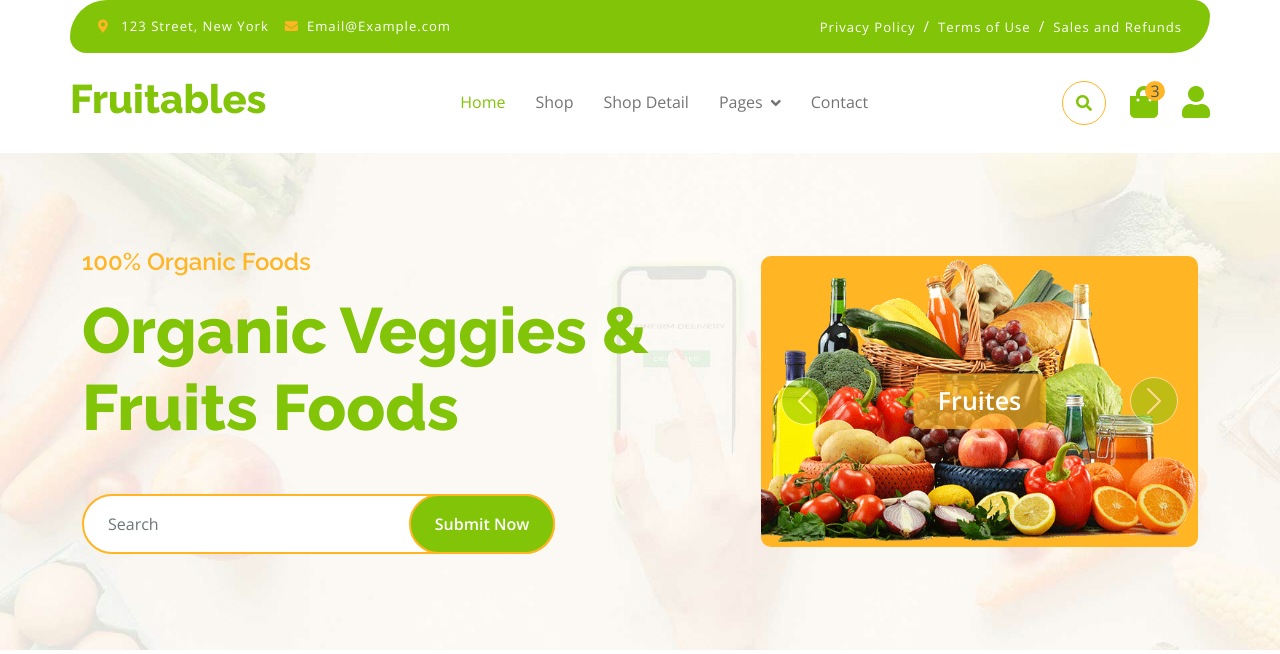
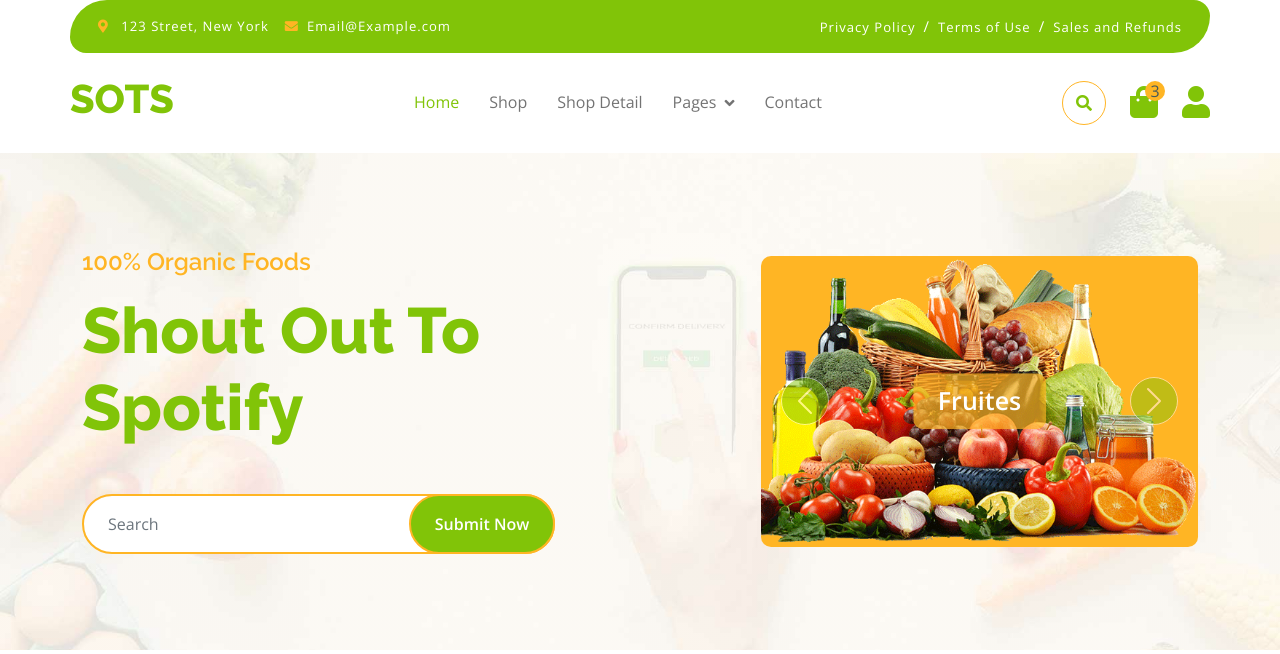
Before and after one commit to Hamseungjin/WEB_PROJECT, a Flask app: page /checkLayout in a window 1280 px wide. Shown: the top 654 px of the page. Run offline with Flask 3, Linux system fonts and the light colour scheme; some libraries are stand-ins or nearby versions.

Commit message:
layout 로고만 수정

```diff
--- a/templates/layout.html
+++ b/templates/layout.html
@@ -56,7 +56,7 @@
             </div>
             <div class="container px-0">
                 <nav class="navbar navbar-light bg-white navbar-expand-xl">
-                    <a href="index.html" class="navbar-brand"><h1 class="text-primary display-6">Fruitables</h1></a>
+                    <a href="index.html" class="navbar-brand"><h1 class="text-primary display-6">SOTS</h1></a>
                     <button class="navbar-toggler py-2 px-3" type="button" data-bs-toggle="collapse" data-bs-target="#navbarCollapse">
                         <span class="fa fa-bars text-primary"></span>
                     </button>
@@ -119,7 +119,7 @@
                 <div class="row g-5 align-items-center">
                     <div class="col-md-12 col-lg-7">
                         <h4 class="mb-3 text-secondary">100% Organic Foods</h4>
-                        <h1 class="mb-5 display-3 text-primary">Organic Veggies & Fruits Foods</h1>
+                        <h1 class="mb-5 display-3 text-primary">Shout Out To Spotify</h1>
                         <div class="position-relative mx-auto">
                             <input class="form-control border-2 border-secondary w-75 py-3 px-4 rounded-pill" type="number" placeholder="Search">
                             <button type="submit" class="btn btn-primary border-2 border-secondary py-3 px-4 position-absolute rounded-pill text-white h-100" style="top: 0; right: 25%;">Submit Now</button>
```
